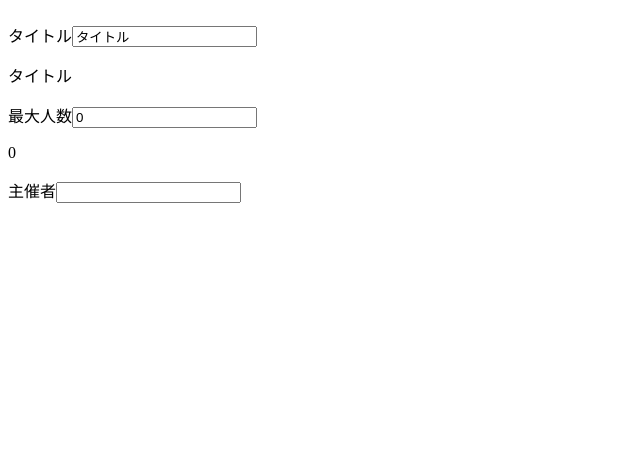
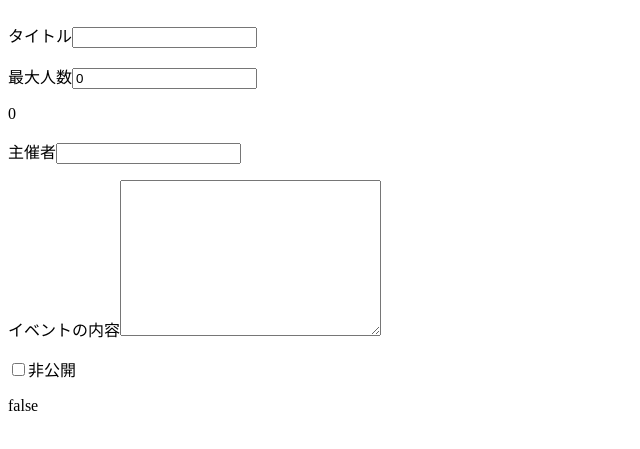
Before and after one commit to TT-35-19/vue_part4, a Vue app in the folder vue_part4/: page / in a window 1280 px wide. Shown: the part 171-620 px from the top of the page, without its empty margins (0-640 px from the left). Built offline with nearby package versions, Linux system fonts and the light colour scheme; the HTML template or start-up script is replaced by a standard one.

Commit message:
単体チェックボックスに双方向データバインディングする

```diff
--- a/vue_part4/src/App.vue
+++ b/vue_part4/src/App.vue
@@ -26,6 +26,19 @@
       <label for="host">主催者</label>
       <input id="host" type="text" v-model.trim="eventData.host" />
       <p>{{ eventData.host }}</p>
+
+      <label for="detail">イベントの内容</label>
+      <textarea
+        id="detail"
+        cols="30"
+        rows="10"
+        v-model="eventData.detail"
+      ></textarea>
+      <p style="white-space: pre">{{ eventData.detail }}</p>
+
+      <input type="checkbox" id="isPrivate" v-model="eventData.isPrivate" />
+      <label for="isPrivate">非公開</label>
+      <p>{{ eventData.isPrivate }}</p>
     </div>
   </div>
 </template>
@@ -41,9 +54,11 @@ export default {
       number: 14,
       currentComponent: "Home",
       eventData: {
-        title: "タイトル",
+        title: "",
         maxNumber: 0,
         host: "",
+        detail: "",
+        isPrivate: false,
       },
     };
   },
```
